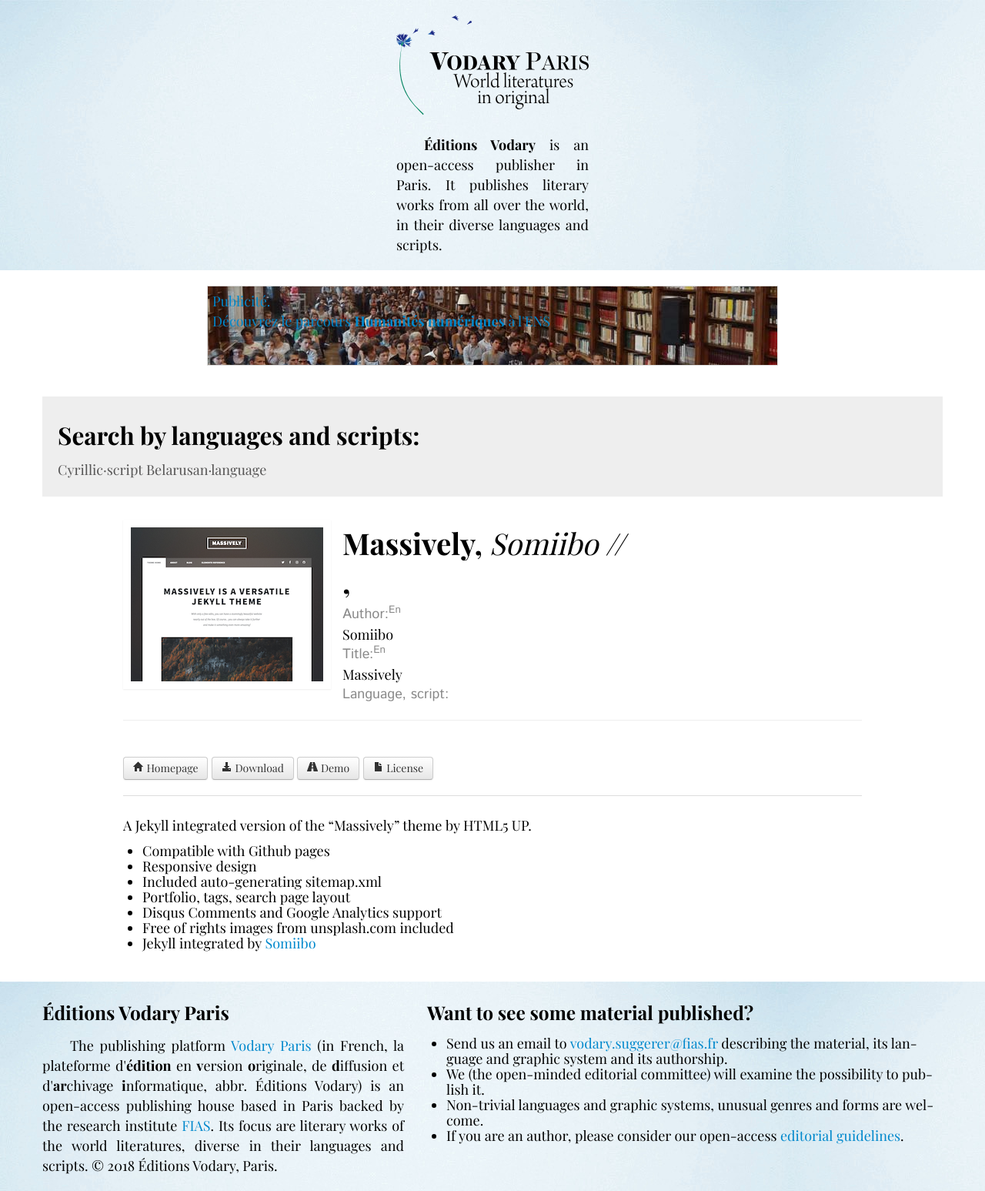
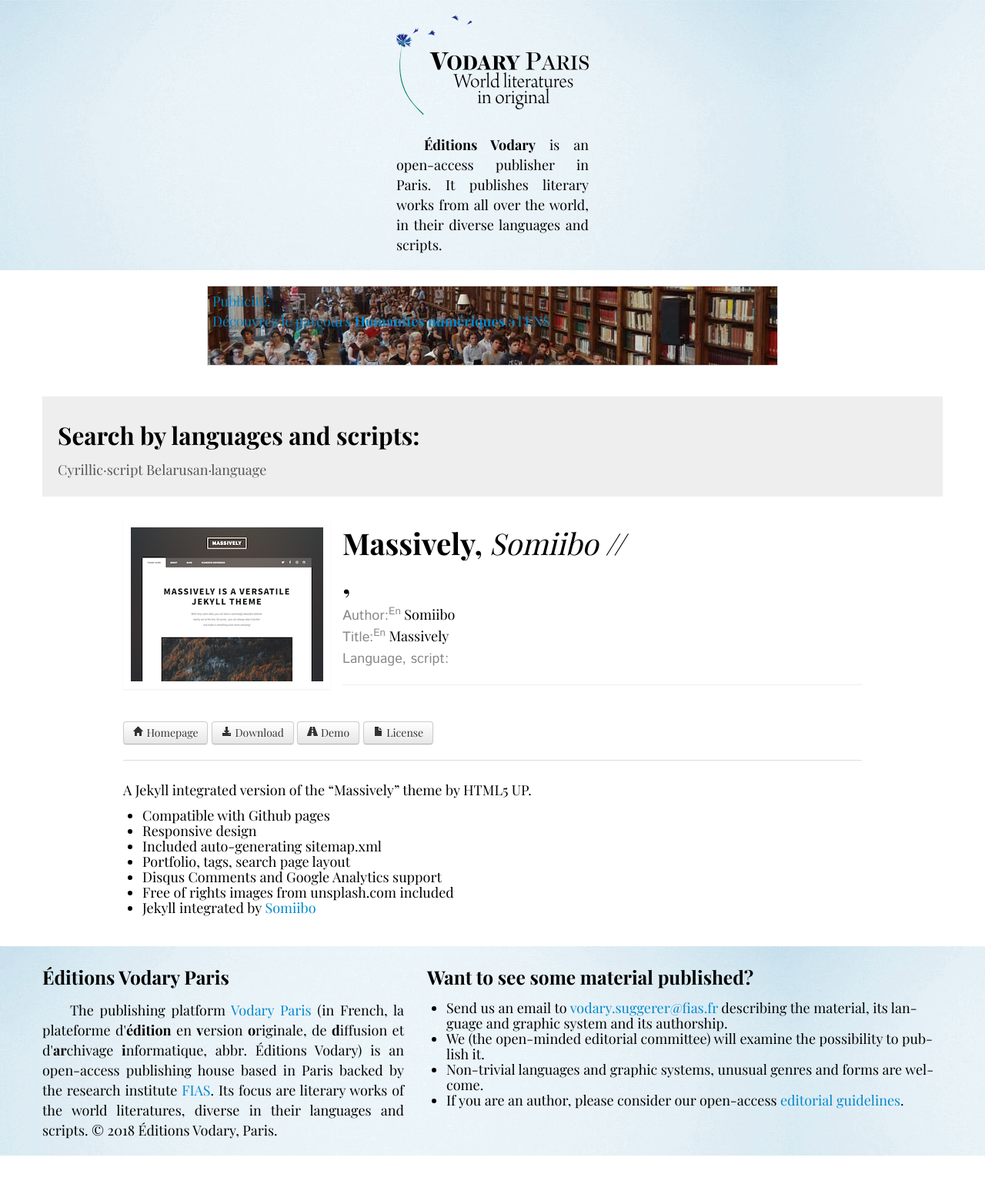
Before and after one commit to mlare/vodary, a Jekyll site: the page built from _posts/2017-11-12-massively.markdown, in a window 1280 px wide. Shown: the whole page at 77% size. Built offline with Jekyll 4.4.1, drawn with Linux system fonts in a browser that asks for light colours; some web fonts are replaced; Markdown is read by kramdown in place of the engine named in the settings; after the commit the page ends 1501 px from its top, so only the background shows below that.

Commit message:
Update post.html

```diff
--- a/_layouts/post.html
+++ b/_layouts/post.html
@@ -11,17 +11,17 @@
 
 	<div class="meta clearfix">
 
-		<div class="technical">Author:<sup>En</sup></div> {{ page.author }}
+		<span class="technical">Author:<sup>En</sup></span> {{ page.author }}
 
 
-		<br /><div class="technical">Title:</strong><sup>En</sup></div> {{ page.title }}
+		<br /><span class="technical">Title:</strong><sup>En</sup></span> {{ page.title }}
 
 		{% if page.resume %}
-			<br /><div class="technical">Resume:<sup>En</sup></div> {{ page.resume }}
+			<br /><span class="technical">Resume:<sup>En</sup></span> {{ page.resume }}
 		{% endif %}
 
 		{% if page.tags %}
-			<br /><div class="technical">Language, script:</div>
+			<br /><span class="technical">Language, script:</span>
 		{% for tag in page.tags %}{% capture tag_name %}{{ tag }}{% endcapture %}
                         <a href="/tag/{{ tag_name }}" class="tagged"><nobr>{{ tag_name }}</nobr></code></a>&nbsp;
                 {% endfor %}
@@ -29,15 +29,15 @@
                 <hr
 
 		{% if page.ortitle %}
-			<br /><div class="technical">Name:</div> {{ page.ortitle }}
+			<br /><span class="technical">Name:</span> {{ page.ortitle }}
 		{% endif %}
 
 		{% if page.orauthor %}
-			<br /><div class="technical">Author:</div> {{ page.orauthor }}
+			<br /><span class="technical">Author:</span> {{ page.orauthor }}
 		{% endif %}
 
 		{% if page.orresume %}
-			<br /><div class="technical">Resume:</div> {{ page.orresume }}
+			<br /><span class="technical">Resume:</span> {{ page.orresume }}
 		{% endif %}
 
 		<br /><br />
```
